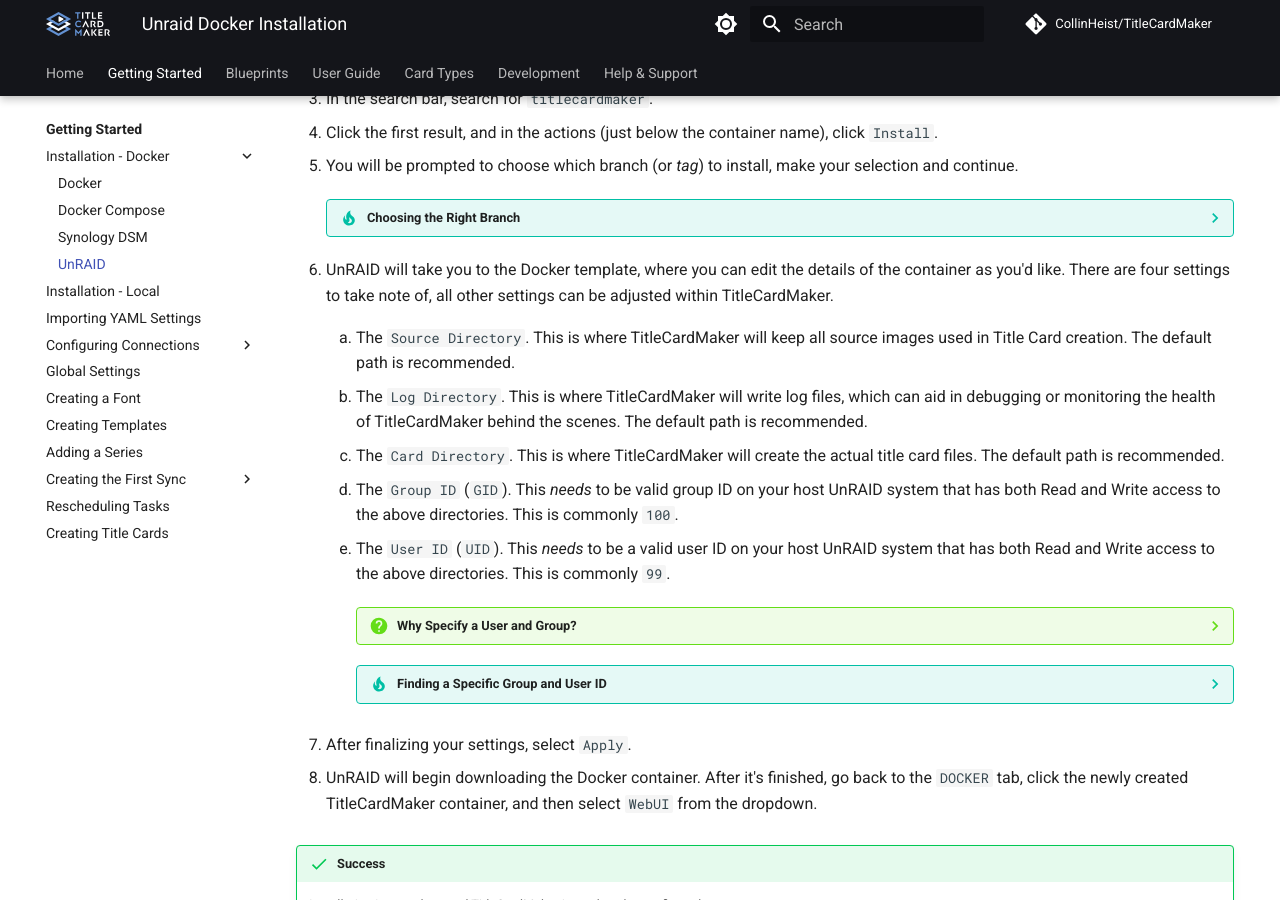
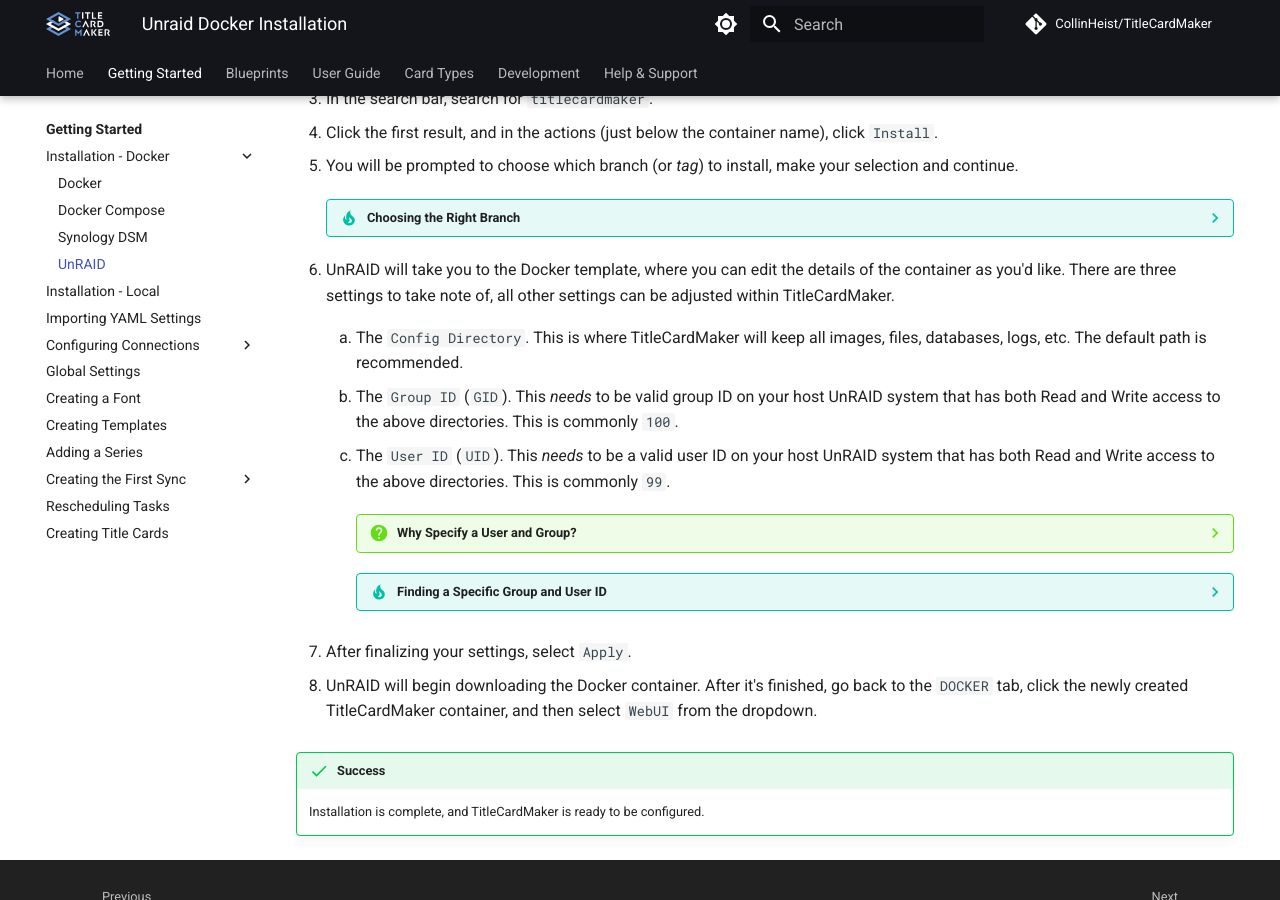
Before and after one commit to CollinHeist/TitleCardMaker, an MkDocs documentation site: the page built from docs/getting_started/docker/unraid.md, in a window 1280 px wide and 900 px high, scrolled down 446 px. Built offline with MkDocs 1.6.1 and Material for MkDocs 9.7.7, drawn with Linux system fonts in a browser that asks for light colours; comment, search, counter and statistics services are not loaded.

Commit message:
Update Unraid Docker docs

```diff
--- a/docs/getting_started/docker/unraid.md
+++ b/docs/getting_started/docker/unraid.md
@@ -41,25 +41,18 @@
         out features _as they are developed_, then choose the `develop` tag.
 
 6. UnRAID will take you to the Docker template, where you can edit the
-details of the container as you'd like. There are four settings to take
+details of the container as you'd like. There are three settings to take
 note of, all other settings can be adjusted within TitleCardMaker.
 
-    1. The `Source Directory`. This is where TitleCardMaker will keep
-    all source images used in Title Card creation. The default path is
+    1. The `Config Directory`. This is where TitleCardMaker will keep
+    all images, files, databases, logs, etc. The default path is
     recommended.
 
-    2. The `Log Directory`. This is where TitleCardMaker will write log
-    files, which can aid in debugging or monitoring the health of
-    TitleCardMaker behind the scenes. The default path is recommended.
-
-    3. The `Card Directory`. This is where TitleCardMaker will create
-    the actual title card files. The default path is recommended.
-
-    4. The `Group ID` (`GID`). This _needs_ to be valid group ID on your
+    2. The `Group ID` (`GID`). This _needs_ to be valid group ID on your
     host UnRAID system that has both Read and Write access to the above
     directories. This is commonly `100`.
 
-    5. The `User ID` (`UID`). This _needs_ to be a valid user ID on your
+    3. The `User ID` (`UID`). This _needs_ to be a valid user ID on your
     host UnRAID system that has both Read and Write access to the above
     directories. This is commonly `99`.
 
```
